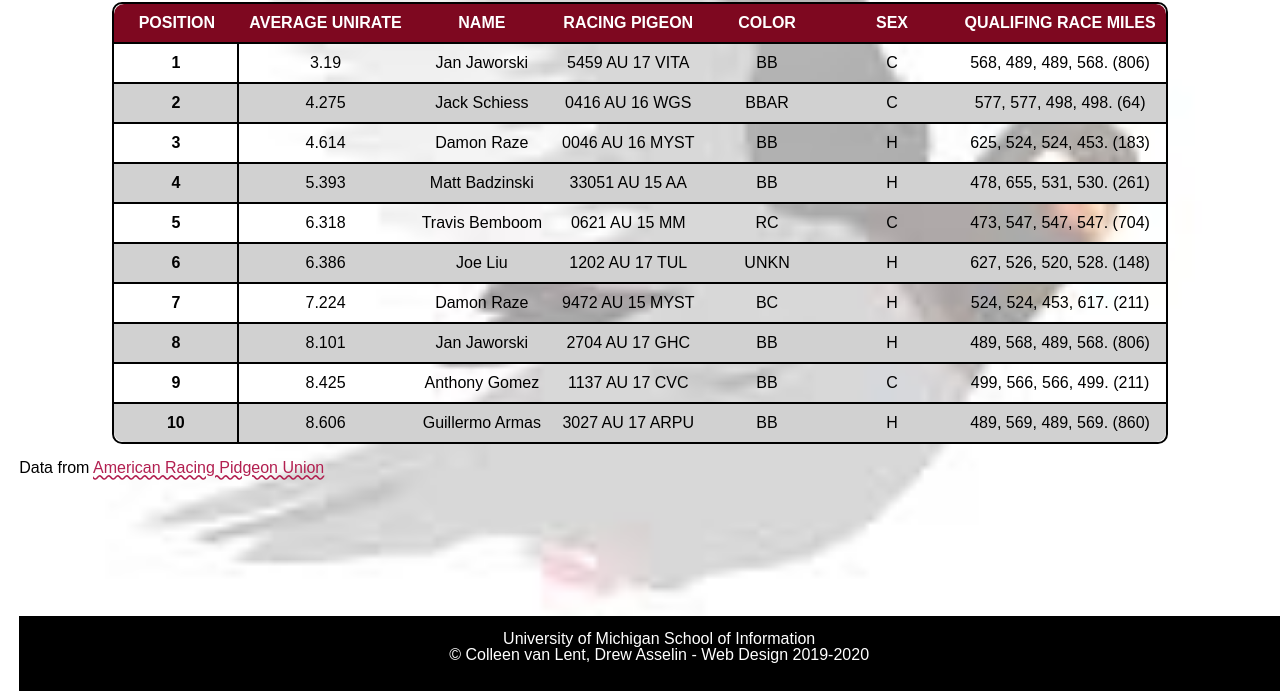
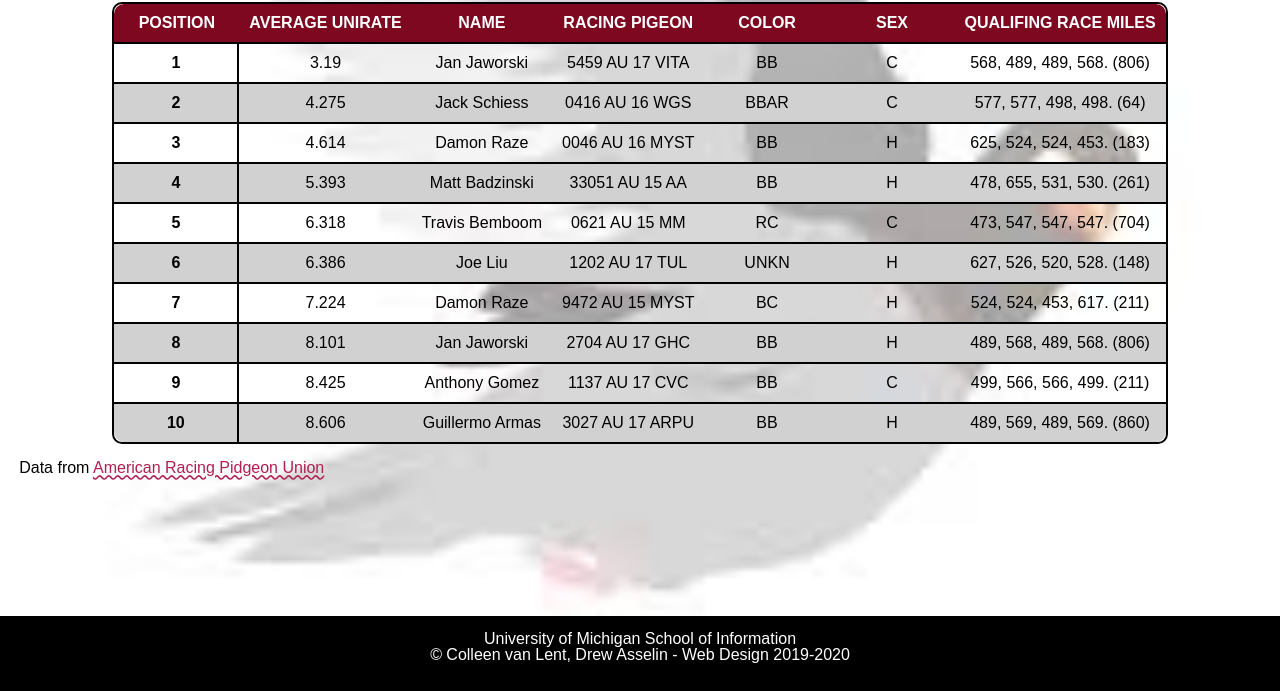
Before and after one commit to celinec11/homework4-2021, a plain HTML site: page index.html in a window 1280 px wide. Shown: the part 109-800 px from the top of the page. Drawn offline with Linux system fonts and the light colour scheme; files whose address does not match are found by name; a web font is replaced by a local one.

Commit message:
Update style.css

```diff
--- a/css/style.css
+++ b/css/style.css
@@ -83,6 +83,7 @@ td{
   color: #FFFFFF;
   padding: 10px;
   min-width: 125px;
+  vertical-align: middle;
   text-align: center;
   text-transform: uppercase;
   background-color: #7e0820;
@@ -96,9 +97,11 @@ td{
 }
 
 /*Req 6d*/
+/*
 tr:nth-child(odd) {
   background: rgba(76, 175, 80, 0.0);
 }
+*/
 /*Req 6e*/
 tr:nth-child(even) {
   background: #D1D1D1;
@@ -142,7 +145,8 @@ footer{
   text-align:center;
   color: #FFFFFF;
   min-height: 75px;
-  position: absolute;
+  position: fixed;
   bottom: 0;
+  left:0;
   line-height: 1;
 }
```
